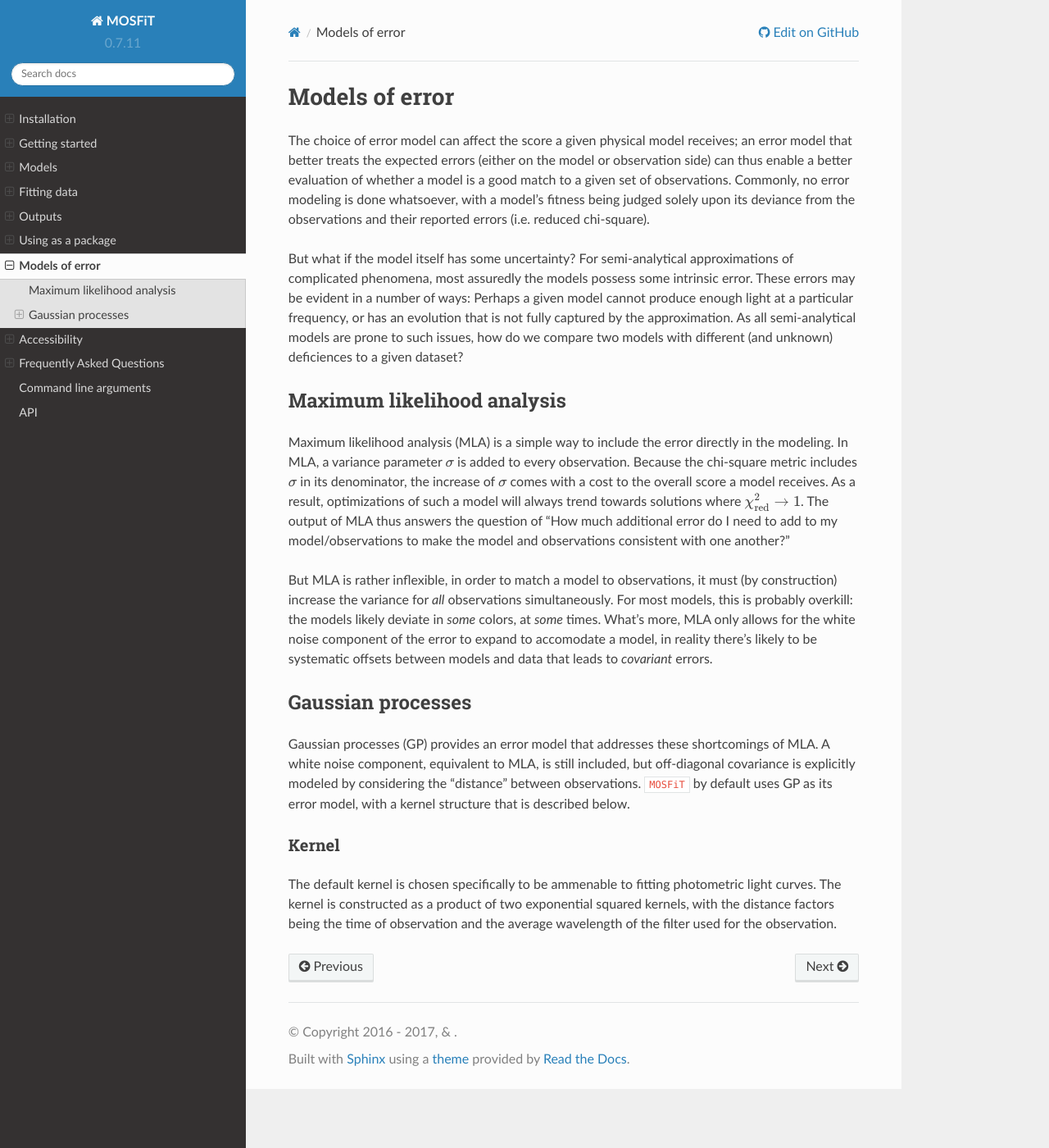
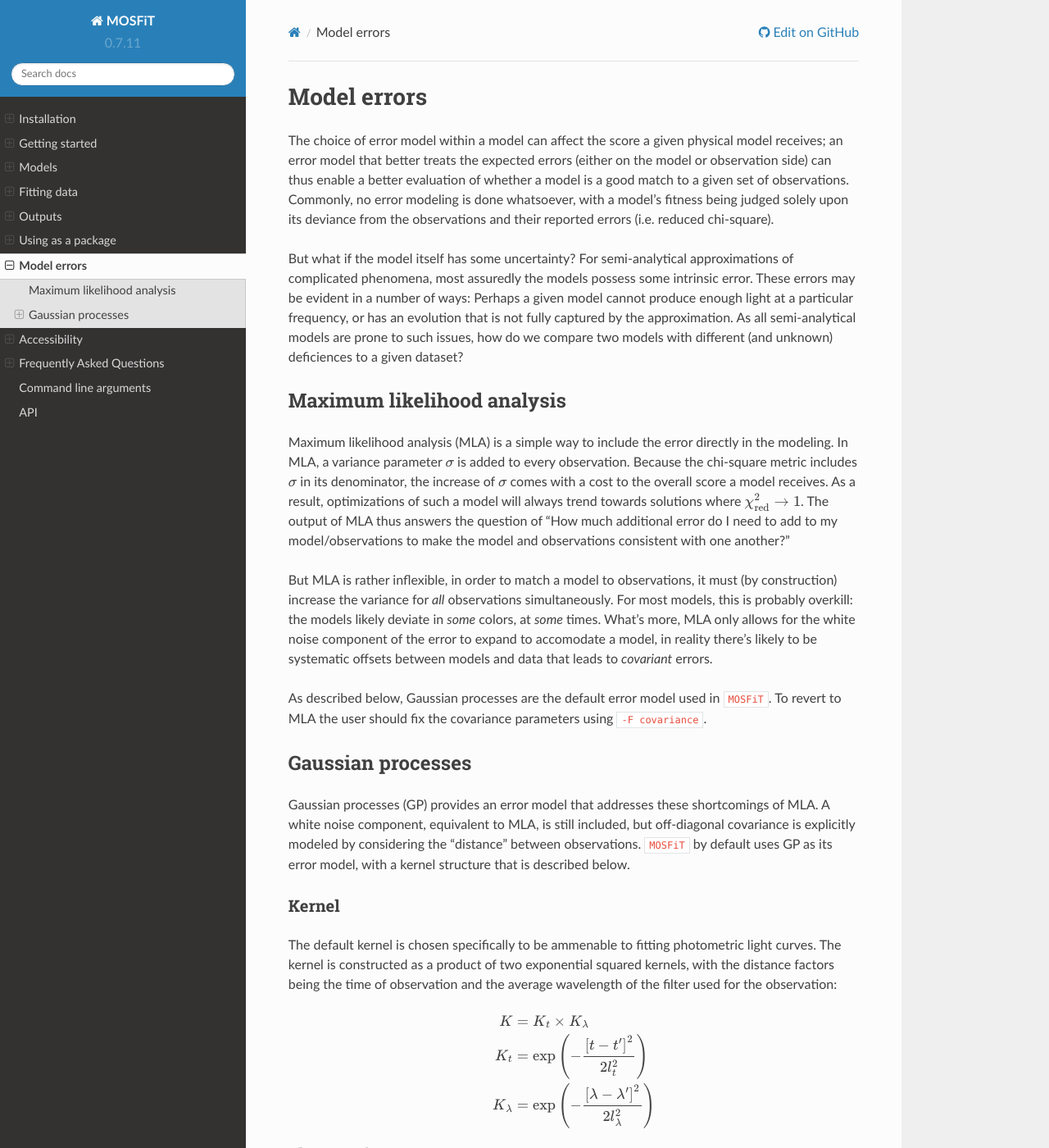
Before and after one commit to guillochon/MOSFiT, a Sphinx documentation site: the page built from docs/error.rst, in a window 1280 px wide and 1400 px high. Shown: the whole window at 82% size. Built offline with Sphinx 7.4.7 and the Read the Docs theme 2.0.0, drawn with Linux system fonts in a browser that asks for light colours; pages that are not in the unit, such as notebooks, are missing from menus; some of the changed text lies outside the part shown.

Commit message:
DOCS: update GP [ci skip]

```diff
--- a/docs/error.rst
+++ b/docs/error.rst
@@ -1,10 +1,10 @@
 .. _error:
 
-===============
-Models of error
-===============
+============
+Model errors
+============
 
-The choice of error model can affect the score a given physical model receives; an error model that better treats the expected errors (either on the model or observation side) can thus enable a better evaluation of whether a model is a good match to a given set of observations. Commonly, no error modeling is done whatsoever, with a model's fitness being judged solely upon its deviance from the observations and their reported errors (i.e. reduced chi-square).
+The choice of error model within a model can affect the score a given physical model receives; an error model that better treats the expected errors (either on the model or observation side) can thus enable a better evaluation of whether a model is a good match to a given set of observations. Commonly, no error modeling is done whatsoever, with a model's fitness being judged solely upon its deviance from the observations and their reported errors (i.e. reduced chi-square).
 
 But what if the model itself has some uncertainty? For semi-analytical approximations of complicated phenomena, most assuredly the models possess some intrinsic error. These errors may be evident in a number of ways: Perhaps a given model cannot produce enough light at a particular frequency, or has an evolution that is not fully captured by the approximation. As all semi-analytical models are prone to such issues, how do we compare two models with different (and unknown) deficiences to a given dataset?
 
@@ -17,6 +17,8 @@
 Maximum likelihood analysis (MLA) is a simple way to include the error directly in the modeling. In MLA, a variance parameter :math:`\sigma` is added to every observation. Because the chi-square metric includes :math:`\sigma` in its denominator, the increase of :math:`\sigma` comes with a cost to the overall score a model receives. As a result, optimizations of such a model will always trend towards solutions where :math:`\chi^2_{\rm red} \rightarrow 1`. The output of MLA thus answers the question of "How much additional error do I need to add to my model/observations to make the model and observations consistent with one another?"
 
 But MLA is rather inflexible, in order to match a model to observations, it must (by construction) increase the variance for *all* observations simultaneously. For most models, this is probably overkill: the models likely deviate in *some* colors, at *some* times. What's more, MLA only allows for the white noise component of the error to expand to accomodate a model, in reality there's likely to be systematic offsets between models and data that leads to *covariant* errors.
+
+As described below, Gaussian processes are the default error model used in ``MOSFiT``. To revert to MLA the user should fix the covariance parameters using ``-F covariance``.
 
 .. _gaussian:
 
@@ -31,4 +33,17 @@
 Kernel
 ======
 
-The default kernel is chosen specifically to be ammenable to fitting photometric light curves. The kernel is constructed as a product of two exponential squared kernels, with the distance factors being the time of observation and the average wavelength of the filter used for the observation.
+The default kernel is chosen specifically to be ammenable to fitting photometric light curves. The kernel is constructed as a product of two exponential squared kernels, with the distance factors being the time of observation and the average wavelength of the filter used for the observation:
+
+.. math::
+
+    K &= K_{t} \times K_{\lambda}
+
+    K_{t} &= \exp \left(-\frac{\left[t - t^{\prime}\right]^{2}}{2 l_{t}^{2}}\right)
+
+    K_{\lambda} &= \exp \left(-\frac{\left[\lambda - \lambda^{\prime}\right]^{2}}{2 l_{\lambda}^{2}}\right)
+
+Shortcomings
+============
+
+Gaussian processes can sometimes be too accomodating, explaining the entirety of the temporal evolution via random variation. Using the kernel described above, such a model match would present extremely long time and/or wavelength covariance lengths. This is often indicative that a given physical model is a poor representation of a given transient, or that a model is underconstrained (i.e. if the number of datapoints is comparable to the number of free parameters).
```
